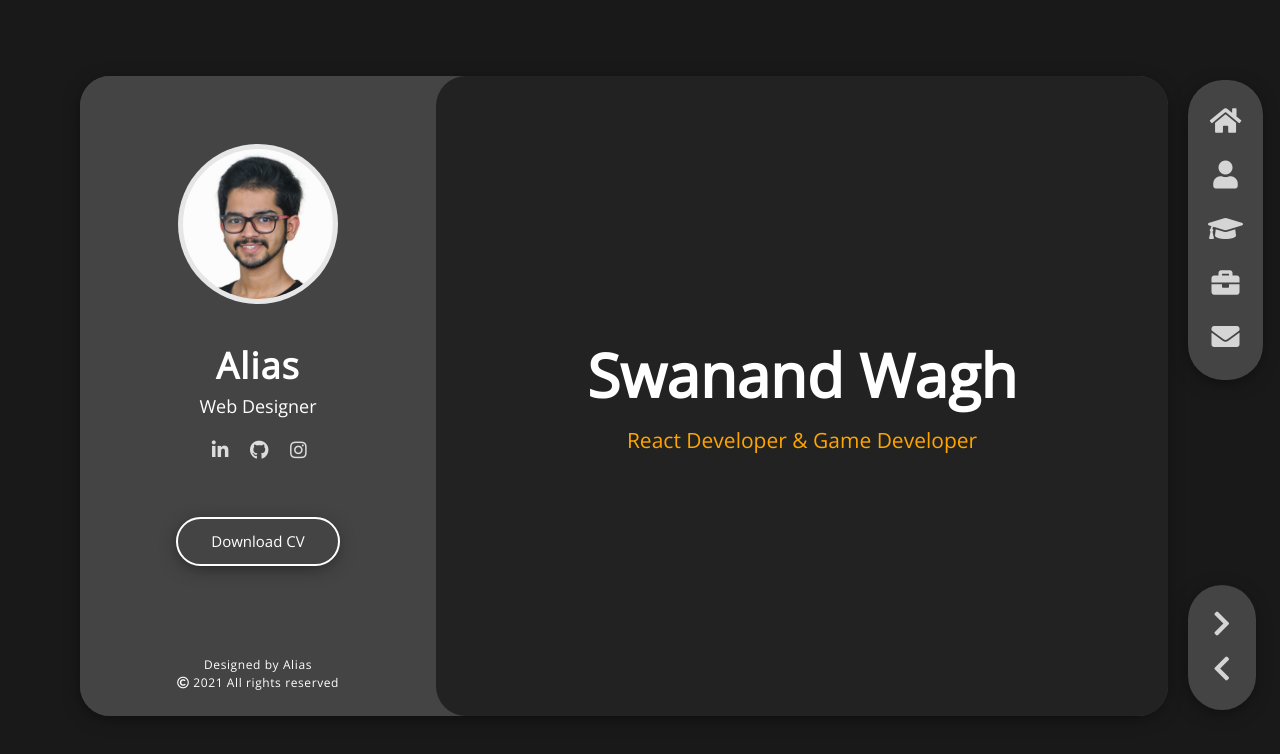
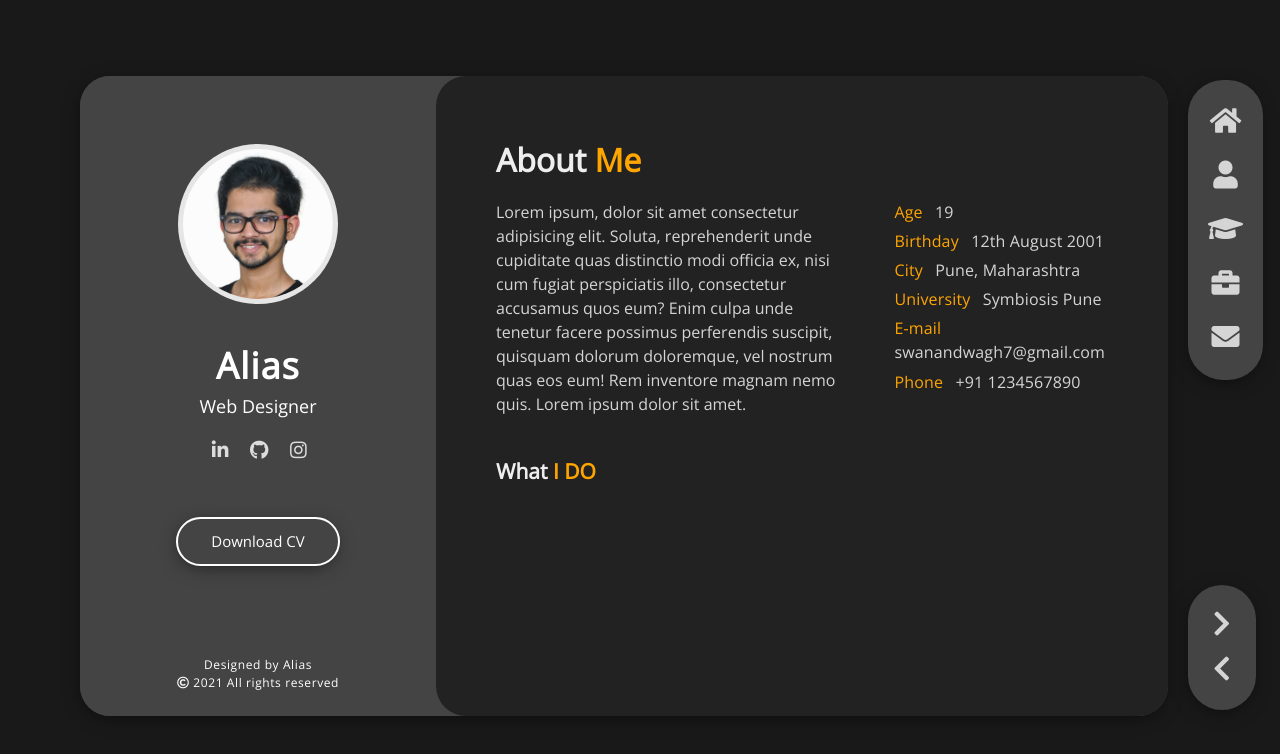
Before and after one commit to Swanand-Wagh/Resume-Portfolio, a React (Create React App) app: page / in a window 1280 px wide. Shown: the top 754 px of the page. Built offline with nearby package versions, Linux system fonts and the light colour scheme; a web font is replaced by a local one.

Commit message:
About Component empty subpages added

```diff
--- /dev/null
+++ b/src/Components/Main Container/about/About.js
@@ -0,0 +1,17 @@
+import React from "react";
+import Myself from "./Myself";
+import WhatIDo from "./WhatIDo";
+import "./about.css";
+
+function AboutMe() {
+  return (
+    <>
+      <div className="about-me">
+        <Myself />
+        <WhatIDo />
+      </div>
+    </>
+  );
+}
+
+export default AboutMe;
--- /dev/null
+++ b/src/Components/Main Container/about/Myself.js
@@ -0,0 +1,51 @@
+import React from "react";
+import { Col, Row } from "react-bootstrap";
+import "./about.css";
+
+function Myself() {
+  return (
+    <>
+      <p className="title">
+        About <span>Me</span>
+      </p>
+      <Row>
+        <Col md={7}>
+          <p>
+            Lorem ipsum, dolor sit amet consectetur adipisicing elit. Soluta,
+            reprehenderit unde cupiditate quas distinctio modi officia ex, nisi
+            cum fugiat perspiciatis illo, consectetur accusamus quos eum? Enim
+            culpa unde tenetur facere possimus perferendis suscipit, quisquam
+            dolorum doloremque, vel nostrum quas eos eum! Rem inventore magnam
+            nemo quis. Lorem ipsum dolor sit amet.
+          </p>
+        </Col>
+        <Col md={5}>
+          <div className="abt-details ml-4">
+            <ul>
+              <li>
+                <span>Age</span> 19
+              </li>
+              <li>
+                <span>Birthday</span> 12th August 2001
+              </li>
+              <li>
+                <span>City</span> Pune, Maharashtra
+              </li>
+              <li>
+                <span>University</span> Symbiosis Pune
+              </li>
+              <li>
+                <span>E-mail</span> swanandwagh7@gmail.com
+              </li>
+              <li>
+                <span>Phone</span> +91 1234567890
+              </li>
+            </ul>
+          </div>
+        </Col>
+      </Row>
+    </>
+  );
+}
+
+export default Myself;
--- /dev/null
+++ b/src/Components/Main Container/about/WhatIDo.js
@@ -0,0 +1,22 @@
+import React from "react";
+import "./about.css";
+
+function WhatIDo() {
+  return (
+    <>
+      <p className="py-4 what-i-do">
+        What <span>I DO</span>
+      </p>
+      <div>
+        <div></div>
+        <div></div>
+      </div>
+      <div>
+        <div></div>
+        <div></div>
+      </div>
+    </>
+  );
+}
+
+export default WhatIDo;
--- /dev/null
+++ b/src/Components/Main Container/about/about.css
@@ -0,0 +1,30 @@
+.about-me {
+  padding: 60px;
+  color: #d5d5d5;
+}
+.about-me .title {
+  color: #eeeeee;
+  font-size: 32px;
+  font-weight: 600;
+}
+.title span {
+  color: orange;
+}
+.abt-details span {
+  color: orange;
+  margin-right: 0.5rem;
+}
+.abt-details > ul li {
+  list-style-type: none !important;
+  margin-bottom: 0.32rem;
+  letter-spacing: 0.15px;
+}
+
+.what-i-do {
+  color: #eeeeee;
+  font-size: 21px;
+  font-weight: 600;
+}
+.what-i-do > span {
+  color: orange;
+}
--- a/src/Pages/MainContainer.js
+++ b/src/Pages/MainContainer.js
@@ -1,14 +1,14 @@
 import React from "react";
 import Home from "../Components/Main Container/Home";
 import "../App.css";
-import AboutMe from "../Components/Main Container/AboutMe";
+import About from "../Components/Main Container/about/About";
 
 function MainContainer() {
   return (
     <>
       <div className="main-container">
-        <Home />
-        {/* <AboutMe /> */}
+        {/* <Home /> */}
+        <About />
       </div>
     </>
   );
```
Also changed, not shown: src/Components/Main Container/about/FunFacts.js (added, +12 -0 lines), src/Components/Main Container/about/Testimonial.js (added, +12 -0 lines).
